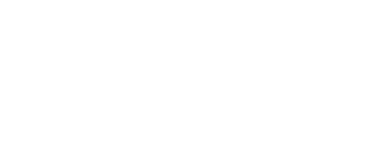
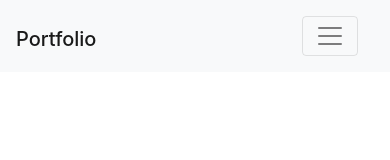
Before and after one commit to pearlmccrea/FinalThyme, a website: page portfolio/index.html in a window 390 px wide. Drawn offline with nearby package versions, Linux system fonts and the light colour scheme.

Commit message:
Formats header for all screen sizes.

```diff
--- a/portfolio/index.html
+++ b/portfolio/index.html
@@ -17,11 +17,34 @@
 
   <body>
     <header>
+      <nav class="navbar sticky-top navbar-light bg-light">
+        <h1><a class="navbar-brand" href="#">Portfolio</a></h1>
+        <nav class="navbar navbar-expand-md navbar-light bg-light">
+          <button
+            class="navbar-toggler"
+            type="button"
+            data-toggle="collapse"
+            data-target="#navbarNavAltMarkup"
+            aria-controls="navbarNavAltMarkup"
+            aria-expanded="false"
+            aria-label="Toggle navigation"
+          >
+            <span class="navbar-toggler-icon"></span>
+          </button>
+          <div class="collapse navbar-collapse" id="navbarNavAltMarkup">
+            <div class="navbar-nav">
+              <a class="nav-item nav-link active" href="#"
+                >Projects <span class="sr-only">(current)</span></a
+              >
+              <a class="nav-item nav-link" href="#">Resume</a>
+              <a class="nav-item nav-link" href="#">Contact</a>
+            </div>
+          </div>
+        </nav>
+      </nav>
+    </header>
 
-    </header>
-    <main>
-
-    </main>
+    <main></main>
 
     <!-- jQuery library (required by Bootstrap's JavaScript library) -->
     <script
```
